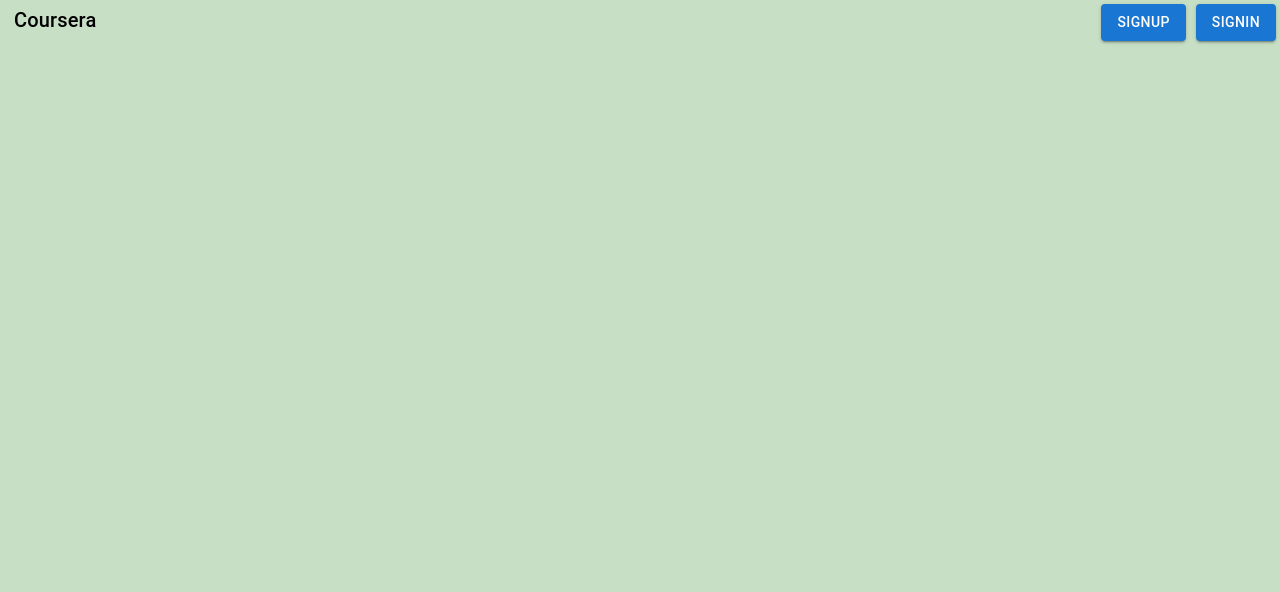
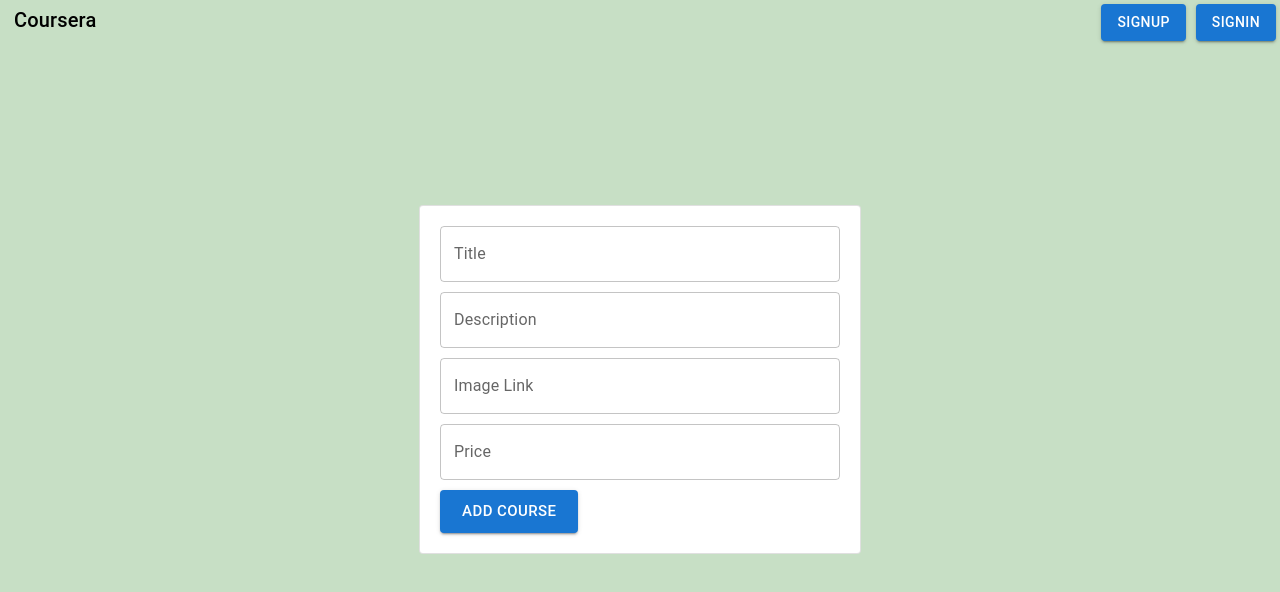
Before and after one commit to AsishSamanta1989/courseapp, a React (Vite) app in the folder admin-client/: page /addcourse in a window 1280 px wide. Shown: the top 592 px of the page. Built offline with nearby package versions, Linux system fonts and the light colour scheme.

Commit message:
added course

```diff
--- a/admin-client/src/App.jsx
+++ b/admin-client/src/App.jsx
@@ -9,6 +9,8 @@ import Signin from "./components/Signin.jsx";
 import Signuperror from "./components/Signuperror.jsx";
 import Landing from "./components/Landing.jsx"
 import { BrowserRouter as Router, Routes, Route } from 'react-router-dom';
+import AddCourse from './components/addCourse.jsx';
+import Courses from './components/Courses.jsx';
 
 
 function App() {
@@ -33,6 +35,8 @@ function App() {
           <Route path = {"/signuperror"} element = {<Signuperror />}></Route>
           <Route path = {"/signin"} element = {<Signin />}></Route>
           <Route path = {"/"} element = {<Landing />}></Route>
+          <Route path = {"/addcourse"} element = {<AddCourse />}></Route>
+          <Route path = {"/courses"} element = {<Courses />}></Route>
 
         </Routes>
     </div>
--- /dev/null
+++ b/admin-client/src/components/AddCourse.jsx
@@ -0,0 +1,95 @@
+import { useState } from "react";
+import { Button, Card, TextField } from "@mui/material";
+import axios from "axios";
+
+
+
+function AddCourse(){
+    const [title, setTitle] = useState("");
+    const [description, setDescription] = useState("");
+    const [image, setImage] = useState("");
+    const [price, setPrice] = useState(0);
+
+    return <div style = {{display : "flex", justifyContent :"center", flexDirection : "column" , minHeight:"80vh"}} >
+        <div style = {{ display : "flex", justifyContent: "center"}}>
+
+        <Card variant={"outlined"} style = {{width : 400, padding:20, marginTop : 30, height : "100%"}}>
+            <TextField fullWidth = {true}
+            style = {{marginBottom : 10}}
+            onChange={(e) =>{
+                setTitle(e.target.value)
+            }}
+            label = "Title"
+            variant = "outlined"
+            >
+
+            </TextField>
+
+            <TextField fullWidth = {true}
+            style = {{marginBottom : 10}}
+            onChange={(e) =>{
+                setDescription(e.target.value)
+            }}
+            label = "Description"
+            variant = "outlined"
+            >
+
+            </TextField>
+
+
+
+            <TextField fullWidth = {true}
+            style = {{marginBottom : 10}}
+            onChange={(e) =>{
+                setImage(e.target.value)
+            }}
+            label = "Image Link"
+            variant = "outlined"
+            >
+
+            </TextField>
+
+
+
+            <TextField fullWidth = {true}
+            style = {{marginBottom : 10}}
+            onChange={(e) =>{
+                setPrice(e.target.value)
+            }}
+            label = "Price"
+            variant = "outlined"
+            >
+
+            </TextField>
+
+            <Button
+            size = "large"
+            variant="contained"
+            onClick={async() =>{
+
+                await axios.post(`http://localhost:3000/admin/courses`,{
+                    title: title,
+                    description: description,
+                    imageLink : image,
+                    published : true,
+                    price
+                },{
+                    headers:{
+                        "Authorization" : "Bearer " + localStorage.getItem("token")
+                    }
+                });
+                alert("Added Course!");
+
+            }}>Add Course
+
+            </Button>
+        </Card>
+
+        </div>
+
+
+
+    </div>
+}
+
+export default AddCourse;
--- /dev/null
+++ b/admin-client/src/components/Courses.jsx
@@ -0,0 +1,60 @@
+import { Typography, Button, Card } from "@mui/material";
+import axios from "axios";
+import { useEffect } from "react";
+import { useNavigate } from "react-router-dom";
+import { useState } from "react";
+
+function Courses(){
+    const [courses, setCourses] = useState([]);
+    const init = async() =>{
+        const response = await axios.get (`http://localhost:3000/admin/courses/`,{
+            headers:{
+                Authorization : `Bearer ${localStorage.getItem('token')}`
+            }
+        })
+        setCourses(response.data.courses)
+    }
+
+    useEffect(() =>{
+        init();
+    },[]);
+
+    return<div style = {{display : "flex", flexWrap : "Wrap", justifyContent : "center"}}>
+        {
+            courses.map(course =>{
+                return <Course course={course} />
+            })
+        }
+    </div>
+
+}
+
+export function Course({course}){
+    const navigate = useNavigate();
+
+    return <Card style = {{
+        marging : 10,
+        width : 300,
+        minHeight : 200,
+        padding : 20
+    }}>
+        <Typography textAlign={"center"} variant="h5">
+            {course.title}
+        </Typography>
+
+        <Typography textAlign={"center"} variant="subtitle1">
+            {course.description}
+        </Typography>
+
+        <img src = {course.imageLink} style = {{width : 300}}></img>
+
+        <div style = {{display : "felx", justifyContent :"center",marginTop:20}}>
+            <Button variant="contained" size = "large" onClick={() =>{
+                navigate("/course/" + course._id);
+            }}>Edit</Button>
+        </div>
+
+    </Card>
+}
+
+export default Courses;
```
